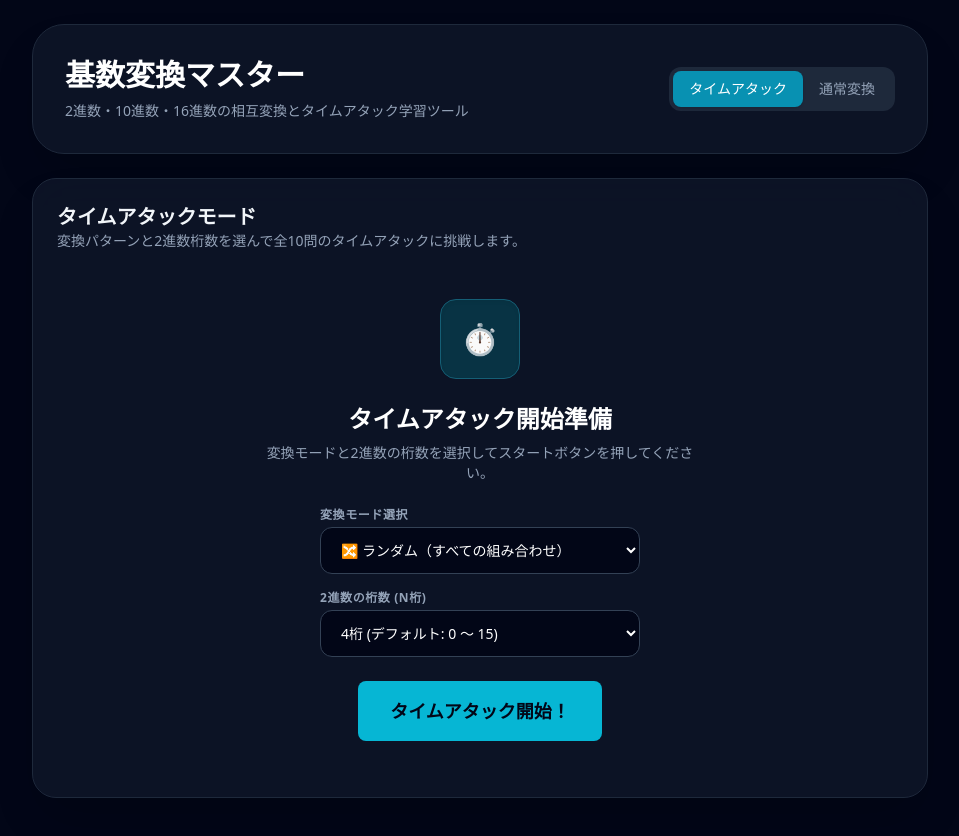
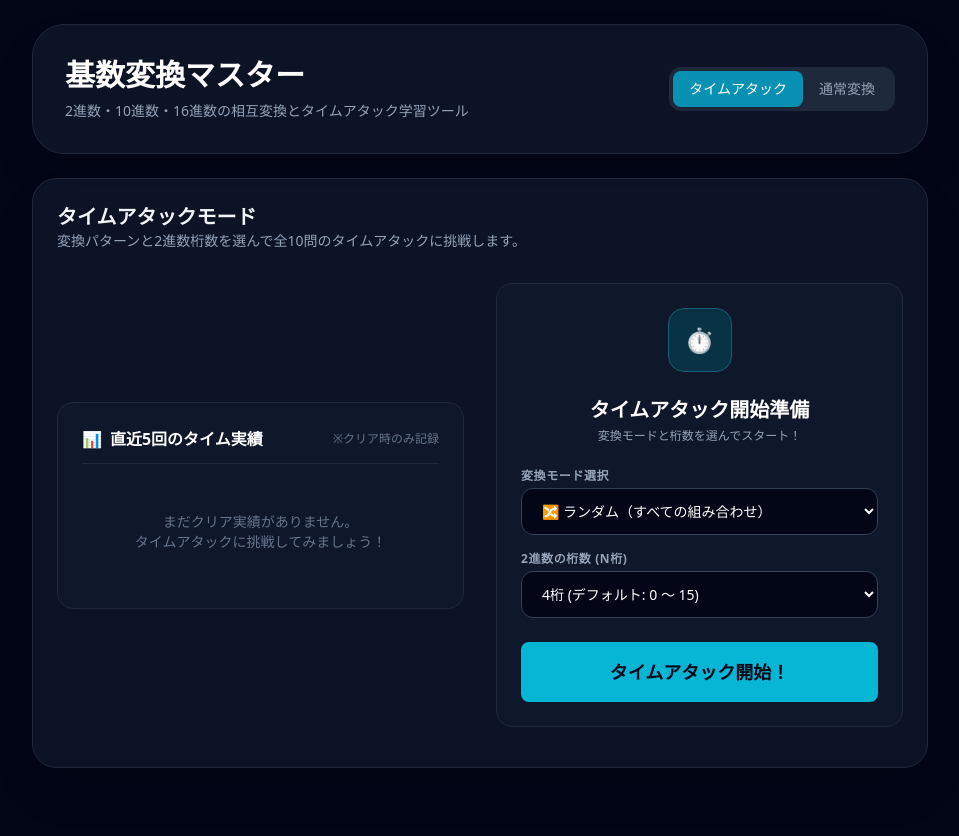
Before and after one commit to TAM0314/Python-, a Next.js app: page / in a window 1280 px wide. Shown: the top 836 px of the page, without its empty margins (160-1119 px from the left). Built offline with nearby package versions, Linux system fonts and the light colour scheme.

Commit message:
Add recent 5 time records display on left and start button on right for time attack start screen

```diff
--- a/src/app/page.tsx
+++ b/src/app/page.tsx
@@ -37,6 +37,63 @@ export default function Home() {
   const [feedback, setFeedback] = useState<string | null>(null);
   const [isComposing, setIsComposing] = useState<boolean>(false);
   const [history, setHistory] = useState<{ q: Question; userAns: string; correct: boolean }[]>([]);
+
+  interface TaRecord {
+    date: string;
+    timeMs: number;
+    modeText: string;
+    avgTime: string;
+  }
+  const [historyRecords, setHistoryRecords] = useState<TaRecord[]>([]);
+
+  useEffect(() => {
+    try {
+      const saved = localStorage.getItem("base_converter_ta_records");
+      if (saved) {
+        setHistoryRecords(JSON.parse(saved));
+      }
+    } catch (e) {
+      // ignore
+    }
+  }, []);
+
+  const finishGame = () => {
+    stopTimer();
+    const finalElapsed = Date.now() - startTime;
+    setElapsedTime(finalElapsed);
+    setTaState("finished");
+
+    const modeNames: Record<string, string> = {
+      random: "ランダム",
+      "2to10": "2 ⇒ 10進数",
+      "10to2": "10 ⇒ 2進数",
+      "10to16": "10 ⇒ 16進数",
+      "16to10": "16 ⇒ 10進数",
+      "2to16": "2 ⇒ 16進数",
+      "16to2": "16 ⇒ 2進数",
+    };
+    const modeDesc = taModeSelect === "random" || taModeSelect === "10to16" || taModeSelect === "16to10"
+      ? modeNames[taModeSelect] || taModeSelect
+      : `${modeNames[taModeSelect] || taModeSelect} (${digitCount}桁)`;
+
+    const now = new Date();
+    const dateStr = `${now.getMonth() + 1}/${now.getDate()} ${String(now.getHours()).padStart(2, '0')}:${String(now.getMinutes()).padStart(2, '0')}`;
+
+    const newRecord: TaRecord = {
+      date: dateStr,
+      timeMs: finalElapsed,
+      modeText: modeDesc,
+      avgTime: (finalElapsed / 1000 / 10).toFixed(2),
+    };
+
+    const updated = [newRecord, ...historyRecords].slice(0, 5);
+    setHistoryRecords(updated);
+    try {
+      localStorage.setItem("base_converter_ta_records", JSON.stringify(updated));
+    } catch (e) {
+      // ignore
+    }
+  };
 
   // Converter sync logic
   useEffect(() => {
@@ -232,8 +289,7 @@ export default function Home() {
         setCurrentIndex(currentIndex + 1);
         setUserAnswer("");
       } else {
-        stopTimer();
-        setTaState("finished");
+        finishGame();
       }
     } else {
       setFeedback("不正解... もう一度！ ❌");
@@ -372,18 +428,50 @@ export default function Home() {
             </CardHeader>
             <CardContent className="space-y-6">
               {taState === "idle" && (
-                <div className="text-center space-y-6 py-8">
-                  <div className="w-20 h-20 bg-cyan-950 text-cyan-400 rounded-2xl mx-auto flex items-center justify-center text-3xl font-bold shadow-inner border border-cyan-800">
+                <div className="grid grid-cols-1 lg:grid-cols-2 gap-8 items-center py-4">
+                  {/* Left Column: Recent 5 Records */}
+                  <div className="bg-slate-900 border border-slate-800 rounded-2xl p-6 space-y-4">
+                    <div className="flex items-center justify-between border-b border-slate-800 pb-3">
+                      <h4 className="text-base font-bold text-white flex items-center gap-2">
+                        <span>📊</span> 直近5回のタイム実績
+                      </h4>
+                      <span className="text-xs text-slate-500">※クリア時のみ記録</span>
+                    </div>
+                    {historyRecords.length === 0 ? (
+                      <div className="text-center py-8 text-slate-500 text-sm">
+                        まだクリア実績がありません。<br />タイムアタックに挑戦してみましょう！
+                      </div>
+                    ) : (
+                      <div className="space-y-3">
+                        {historyRecords.map((rec, idx) => (
+                          <div key={idx} className="bg-slate-950 p-3.5 rounded-xl border border-slate-800/80 flex items-center justify-between">
+                            <div className="space-y-0.5">
+                              <div className="text-xs text-cyan-400 font-semibold">{rec.modeText}</div>
+                              <div className="text-xs text-slate-500">{rec.date}</div>
+                            </div>
+                            <div className="text-right">
+                              <div className="text-lg font-mono font-bold text-white">{formatTime(rec.timeMs)} 秒</div>
+                              <div className="text-[11px] text-slate-400">平均 {rec.avgTime} 秒/問</div>
+                            </div>
+                          </div>
+                        ))}
+                      </div>
+                    )}
+                  </div>
+
+                  {/* Right Column: Settings & Start Button */}
+                  <div className="bg-slate-900 border border-slate-800 rounded-2xl p-6 text-center space-y-6">
+                    <div className="w-16 h-16 bg-cyan-950 text-cyan-400 rounded-2xl mx-auto flex items-center justify-center text-2xl font-bold shadow-inner border border-cyan-800">
                       ⏱️
                     </div>
-                  <div className="space-y-2">
-                    <h3 className="text-2xl font-bold text-white">タイムアタック開始準備</h3>
-                    <p className="text-sm text-slate-400 max-w-md mx-auto">
-                      変換モードと2進数の桁数を選択してスタートボタンを押してください。
+                    <div className="space-y-1">
+                      <h3 className="text-xl font-bold text-white">タイムアタック開始準備</h3>
+                      <p className="text-xs text-slate-400">
+                        変換モードと桁数を選んでスタート！
                       </p>
                     </div>
 
-                  <div className="max-w-xs mx-auto space-y-4 text-left">
+                    <div className="space-y-4 text-left">
                       <div className="space-y-1">
                         <label className="block text-xs font-bold uppercase tracking-wider text-slate-400">
                           変換モード選択
@@ -423,9 +511,10 @@ export default function Home() {
                       )}
                     </div>
 
-                  <Button onClick={handleStartGame} className="px-8 py-4 text-lg">
+                    <Button onClick={handleStartGame} className="w-full py-4 text-lg">
                       タイムアタック開始！
                     </Button>
+                  </div>
                 </div>
               )}
 
```
Lines whose indentation alone changed are shown as unchanged.
